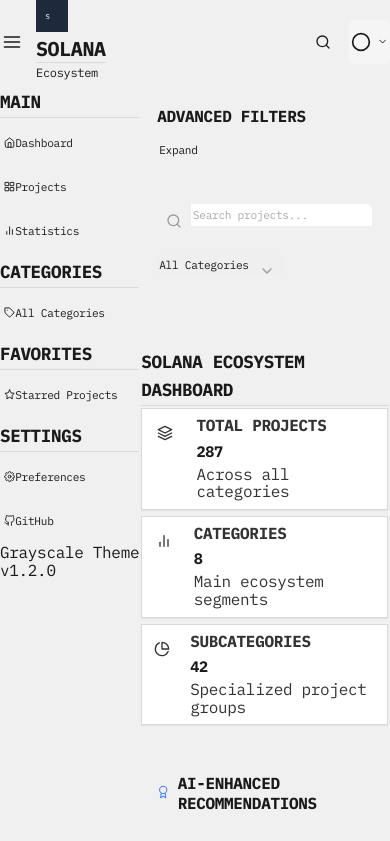
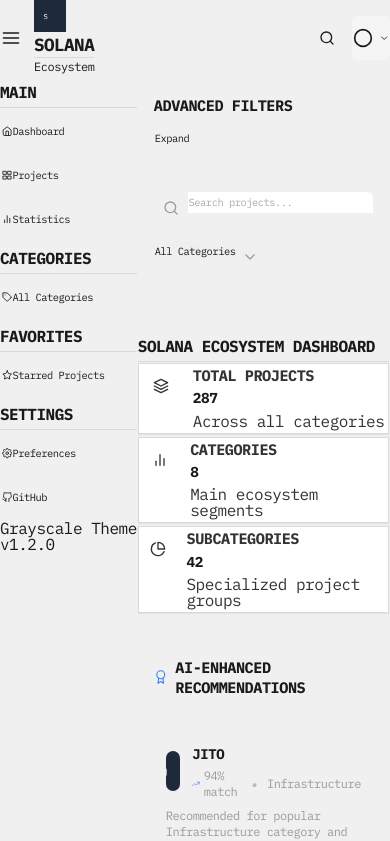
Before and after one commit to openSVM/landscape, a React (Vite) app: page / in a window 390 px wide. Shown: the top 841 px of the page. Built offline with nearby package versions, Linux system fonts and the light colour scheme.

Commit message:
Fix: Further reduce card height and spacing, increase cards per row

```diff
--- a/src/index.css
+++ b/src/index.css
@@ -89,14 +89,14 @@
 .theme-grayscale {
   /* Typography */
   --font-family: 'IBM Plex Mono', monospace;
-  --font-size-xs: 0.6rem;
-  --font-size-sm: 0.7rem;
-  --font-size-md: 0.8rem;
-  --font-size-lg: 0.9rem;
-  --font-size-xl: 0.95rem;
-  --font-size-2xl: 1rem;
-  --font-size-3xl: 1.1rem;
-  --font-size-4xl: 1.25rem;
+  --font-size-xs: 0.55rem;
+  --font-size-sm: 0.65rem;
+  --font-size-md: 0.75rem;
+  --font-size-lg: 0.85rem;
+  --font-size-xl: 0.9rem;
+  --font-size-2xl: 0.95rem;
+  --font-size-3xl: 1rem;
+  --font-size-4xl: 1.1rem;
 
   /* Colors */
   --primary: #1a1a1a;
@@ -122,13 +122,13 @@
   --shadow-lg: 0 1px 3px rgba(0, 0, 0, 0.1);
 
   /* Spacing - Extremely reduced for maximum content density */
-  --spacing-1: 0.0625rem;
-  --spacing-2: 0.125rem;
-  --spacing-3: 0.1875rem;
-  --spacing-4: 0.25rem;
-  --spacing-5: 0.375rem;
-  --spacing-6: 0.5rem;
-  --spacing-8: 0.75rem;
+  --spacing-1: 0.03125rem;
+  --spacing-2: 0.0625rem;
+  --spacing-3: 0.125rem;
+  --spacing-4: 0.1875rem;
+  --spacing-5: 0.25rem;
+  --spacing-6: 0.375rem;
+  --spacing-8: 0.5rem;
 
   /* Border radius */
   --radius-sm: 0;
@@ -148,8 +148,8 @@ body {
 
 /* Grayscale theme specific styles - Ultra-compact for maximum content density */
 .theme-grayscale body {
-  line-height: 1.1;
-  letter-spacing: -0.02em;
+  line-height: 1;
+  letter-spacing: -0.03em;
 }
 
 .theme-grayscale h1,
@@ -160,10 +160,10 @@ body {
 .theme-grayscale h6 {
   font-family: var(--font-family);
   font-weight: 700;
-  letter-spacing: -0.02em;
+  letter-spacing: -0.03em;
   text-transform: uppercase;
-  margin-top: 0.25rem;
-  margin-bottom: 0.125rem;
+  margin-top: 0.125rem;
+  margin-bottom: 0.0625rem;
 }
 
 .theme-grayscale h1 {
@@ -183,7 +183,7 @@ body {
 }
 
 .theme-grayscale p {
-  margin-bottom: 0.25rem;
+  margin-bottom: 0.125rem;
 }
 
 .theme-grayscale a {
@@ -201,20 +201,20 @@ body {
 .theme-grayscale pre {
   font-family: var(--font-family);
   background-color: var(--surface-alt);
-  padding: 0.0625em 0.125em;
+  padding: 0.03125em 0.0625em;
   border-radius: 0;
   font-size: 0.9em;
 }
 
 .theme-grayscale pre {
-  padding: 0.125rem;
+  padding: 0.0625rem;
   overflow-x: auto;
   border: 1px solid var(--border);
 }
 
 .theme-grayscale blockquote {
   border-left: 1px solid var(--border);
-  padding-left: 0.125rem;
+  padding-left: 0.0625rem;
   margin-left: 0;
   color: var(--secondary);
 }
@@ -223,14 +223,14 @@ body {
 .theme-grayscale table {
   width: 100%;
   border-collapse: collapse;
-  margin: 0.25rem 0;
+  margin: 0.125rem 0;
   font-size: var(--font-size-xs);
 }
 
 .theme-grayscale th,
 .theme-grayscale td {
   border: 1px solid var(--border);
-  padding: 0.0625rem 0.125rem;
+  padding: 0.03125rem 0.0625rem;
   text-align: left;
 }
 
@@ -255,7 +255,7 @@ body {
 }
 
 .theme-grayscale .enterprise-main {
-  padding: 0.25rem;
+  padding: 0.125rem;
   max-width: 1400px;
 }
 
@@ -265,7 +265,7 @@ body {
   }
 
   .theme-grayscale .enterprise-main {
-    padding: 0.125rem;
+    padding: 0.0625rem;
   }
 }
 
@@ -282,8 +282,8 @@ body {
   border-radius: 0;
   border: 1px solid var(--border);
   box-shadow: var(--shadow-sm);
-  padding: 0.25rem;
-  margin-bottom: 0.25rem;
+  padding: 0.125rem;
+  margin-bottom: 0.125rem;
 }
 
 .enterprise-card:hover {
@@ -296,14 +296,14 @@ body {
 
 /* Grid layouts - Ultra-compact for maximum content density */
 .theme-grayscale .grid {
-  gap: 0.125rem;
+  gap: 0.0625rem;
 }
 
 .theme-grayscale .grid-cols-1,
 .theme-grayscale .grid-cols-2,
 .theme-grayscale .grid-cols-3,
 .theme-grayscale .grid-cols-4 {
-  gap: 0.125rem;
+  gap: 0.0625rem;
 }
 
 /* Form elements - Ultra-compact for maximum content density */
@@ -311,125 +311,130 @@ body {
 .theme-grayscale select,
 .theme-grayscale textarea,
 .theme-grayscale button {
-  padding: 0.0625rem 0.125rem;
+  padding: 0.03125rem 0.0625rem;
   font-size: var(--font-size-sm);
 }
 
 /* Modal dialogs - Ultra-compact for maximum content density */
 .theme-grayscale .modal-content {
-  padding: 0.25rem;
+  padding: 0.125rem;
 }
 
 .theme-grayscale .modal-header {
-  padding: 0.125rem 0.25rem;
+  padding: 0.0625rem 0.125rem;
 }
 
 .theme-grayscale .modal-body {
-  padding: 0.125rem 0.25rem;
+  padding: 0.0625rem 0.125rem;
 }
 
 .theme-grayscale .modal-footer {
-  padding: 0.125rem 0.25rem;
+  padding: 0.0625rem 0.125rem;
 }
 
 /* Navigation - Ultra-compact for maximum content density */
 .theme-grayscale nav {
-  padding: 0.0625rem 0.125rem;
+  padding: 0.03125rem 0.0625rem;
 }
 
 .theme-grayscale .nav-item {
-  padding: 0.0625rem 0.125rem;
+  padding: 0.03125rem 0.0625rem;
 }
 
 /* Sidebar - Ultra-compact for maximum content density */
 .theme-grayscale .sidebar {
-  padding: 0.125rem;
+  padding: 0.0625rem;
 }
 
 .theme-grayscale .sidebar-item {
-  padding: 0.0625rem 0.125rem;
-  margin-bottom: 0.0625rem;
+  padding: 0.03125rem 0.0625rem;
+  margin-bottom: 0.03125rem;
 }
 
 .theme-grayscale .sidebar-section {
-  margin-bottom: 0.125rem;
+  margin-bottom: 0.0625rem;
 }
 
 /* Lists - Ultra-compact for maximum content density */
 .theme-grayscale ul,
 .theme-grayscale ol {
-  margin: 0.125rem 0;
-  padding-left: 0.5rem;
+  margin: 0.0625rem 0;
+  padding-left: 0.25rem;
 }
 
 .theme-grayscale li {
-  margin-bottom: 0.0625rem;
-  line-height: 1.1;
+  margin-bottom: 0.03125rem;
+  line-height: 1;
 }
 
 .theme-grayscale .list-item,
 .theme-grayscale .list-group-item {
-  padding: 0.0625rem 0.125rem;
-  margin-bottom: 0.0625rem;
+  padding: 0.03125rem 0.0625rem;
+  margin-bottom: 0.03125rem;
   border-bottom: 1px solid var(--border);
 }
 
 /* Project cards - Ultra-compact for maximum content density */
 .theme-grayscale .project-card {
-  padding: 0.125rem;
-  margin-bottom: 0.125rem;
+  padding: 0.0625rem;
+  margin-bottom: 0.0625rem;
   border: 1px solid var(--border);
+  height: 40px;
+  display: flex;
+  flex-direction: column;
+  align-items: center;
+  justify-content: center;
 }
 
 .theme-grayscale .project-card-header {
-  padding: 0.0625rem 0.125rem;
-  margin-bottom: 0.0625rem;
+  padding: 0.03125rem 0.0625rem;
+  margin-bottom: 0.03125rem;
 }
 
 .theme-grayscale .project-card-body {
-  padding: 0.0625rem 0.125rem;
+  padding: 0.03125rem 0.0625rem;
 }
 
 .theme-grayscale .project-card-footer {
-  padding: 0.0625rem 0.125rem;
-  margin-top: 0.0625rem;
+  padding: 0.03125rem 0.0625rem;
+  margin-top: 0.03125rem;
 }
 
 /* Category list - Ultra-compact for maximum content density */
 .theme-grayscale .category-list {
-  margin: 0.125rem 0;
+  margin: 0.0625rem 0;
 }
 
 .theme-grayscale .category-item {
-  padding: 0.0625rem 0.125rem;
-  margin-bottom: 0.0625rem;
+  padding: 0.03125rem 0.0625rem;
+  margin-bottom: 0.03125rem;
   border-bottom: 1px solid var(--border);
 }
 
 /* Data tables - Ultra-compact for maximum content density */
 .theme-grayscale .data-table {
   font-size: var(--font-size-xs);
-  line-height: 1.1;
+  line-height: 1;
 }
 
 .theme-grayscale .data-table th,
 .theme-grayscale .data-table td {
-  padding: 0.0625rem 0.125rem;
+  padding: 0.03125rem 0.0625rem;
 }
 
 .theme-grayscale .data-table tr {
-  height: 1.25rem;
+  height: 1rem;
 }
 
 /* Statistics cards - Ultra-compact for maximum content density */
 .theme-grayscale .stat-card {
-  padding: 0.125rem;
-  margin-bottom: 0.125rem;
+  padding: 0.0625rem;
+  margin-bottom: 0.0625rem;
 }
 
 .theme-grayscale .stat-value {
   font-size: var(--font-size-xl);
-  margin: 0.0625rem 0;
+  margin: 0.03125rem 0;
 }
 
 .theme-grayscale .stat-label {
@@ -440,15 +445,16 @@ body {
 /* Projects grid - Ultra-compact for maximum content density */
 .theme-grayscale .projects-grid {
   display: grid;
-  grid-template-columns: repeat(auto-fill, minmax(120px, 1fr));
-  gap: 0.125rem;
-  padding: 0.125rem;
+  grid-template-columns: repeat(auto-fill, minmax(80px, 1fr));
+  gap: 0.03125rem;
+  padding: 0.03125rem;
 }
 
 .theme-grayscale .project-logo-container {
-  width: 24px;
-  height: 24px;
-  margin-bottom: 0.0625rem;
+  width: 16px;
+  height: 16px;
+  margin-bottom: 0.03125rem;
+  display: inline-flex;
 }
 
 .theme-grayscale .project-logo {
@@ -458,10 +464,12 @@ body {
 
 .theme-grayscale .project-name {
   font-size: var(--font-size-xs);
-  margin: 0.0625rem 0;
+  margin: 0.03125rem 0;
   white-space: nowrap;
   overflow: hidden;
   text-overflow: ellipsis;
+  max-width: 100%;
+  line-height: 1;
 }
 
 .theme-grayscale .project-category {
@@ -470,34 +478,51 @@ body {
   white-space: nowrap;
   overflow: hidden;
   text-overflow: ellipsis;
+  max-width: 100%;
+  line-height: 1;
 }
 
 /* Corporate project cards - Ultra-compact for maximum content density */
 .theme-grayscale .corporate-project-card {
-  padding: 0.125rem;
-  margin-bottom: 0.125rem;
+  padding: 0.0625rem;
+  margin-bottom: 0.0625rem;
   height: auto;
-  min-height: 80px;
+  min-height: 40px;
+  max-height: 40px;
+  display: flex;
+  flex-direction: column;
+  align-items: center;
+  justify-content: center;
 }
 
 .theme-grayscale .corporate-project-logo-container {
-  width: 24px;
-  height: 24px;
-  margin-bottom: 0.0625rem;
+  width: 16px;
+  height: 16px;
+  margin-bottom: 0.03125rem;
 }
 
 .theme-grayscale .corporate-project-name {
   font-size: var(--font-size-xs);
-  margin: 0.0625rem 0;
+  margin: 0.03125rem 0;
+  line-height: 1;
+  max-width: 100%;
+  white-space: nowrap;
+  overflow: hidden;
+  text-overflow: ellipsis;
 }
 
 .theme-grayscale .corporate-project-category {
   font-size: var(--font-size-xs);
   margin: 0;
+  line-height: 1;
+  max-width: 100%;
+  white-space: nowrap;
+  overflow: hidden;
+  text-overflow: ellipsis;
 }
 
 .theme-grayscale .corporate-project-hover-overlay {
-  padding: 0.0625rem;
+  padding: 0.03125rem;
 }
 
 /* Transitions */
```
Also changed, not shown: src/corporate-ui.css (+31 -18 lines).
